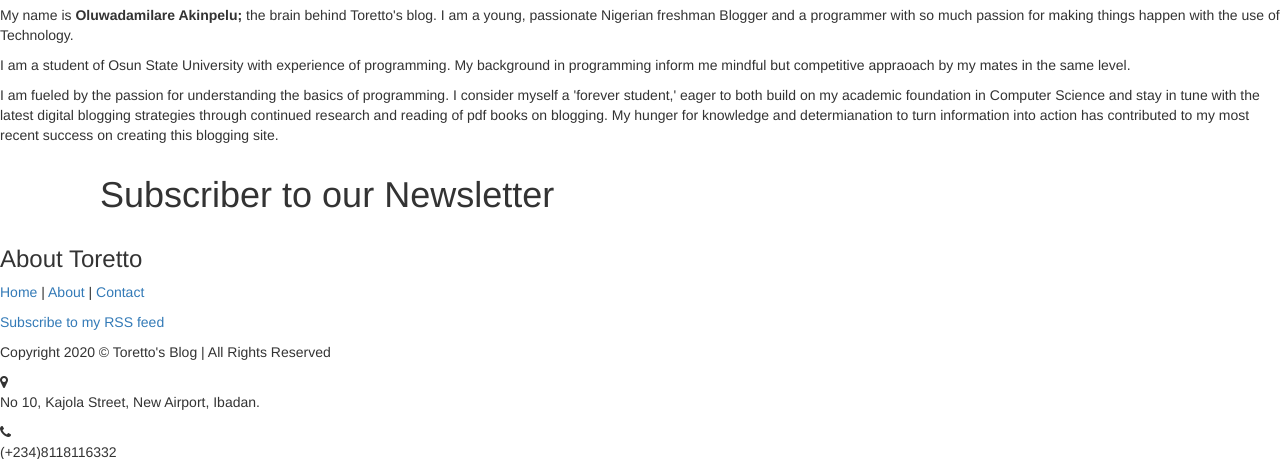
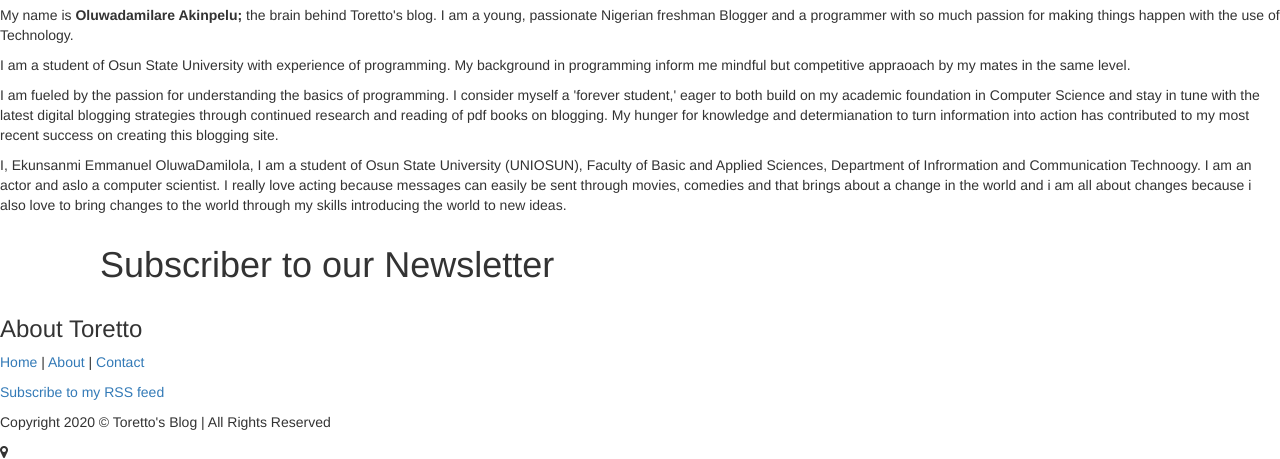
Before and after one commit to Raikes-hacktivist/Blog, a Django app: template templates/blog/self.html in a window 1280 px wide. Shown: the part 306-765 px from the top of the page. Run offline with Django 3.2, Linux system fonts and the light colour scheme; the template is opened without the code that fills it, so the values that code supplies are empty; some libraries are stand-ins or nearby versions.

Commit message:
Update self.html

```diff
--- a/templates/blog/self.html
+++ b/templates/blog/self.html
@@ -87,6 +87,11 @@
              strategies through continued research and reading of pdf books on blogging.
              My hunger for knowledge and determianation to turn information into action has contributed to my most recent success
              on creating this blogging site.</p>
+	  <p>I, Ekunsanmi Emmanuel OluwaDamilola, I am a student of Osun State University (UNIOSUN), Faculty of Basic and Applied
+	      Sciences, Department of Infrormation and Communication Technoogy.
+	      I am an actor and aslo a computer scientist. I really love acting because messages can easily be sent through movies,
+	      comedies and that brings about a change in the world and i am all about changes because i also love to bring changes to
+              the world through my skills introducing the world to new ideas.
         </div>
 
     </div>
```
